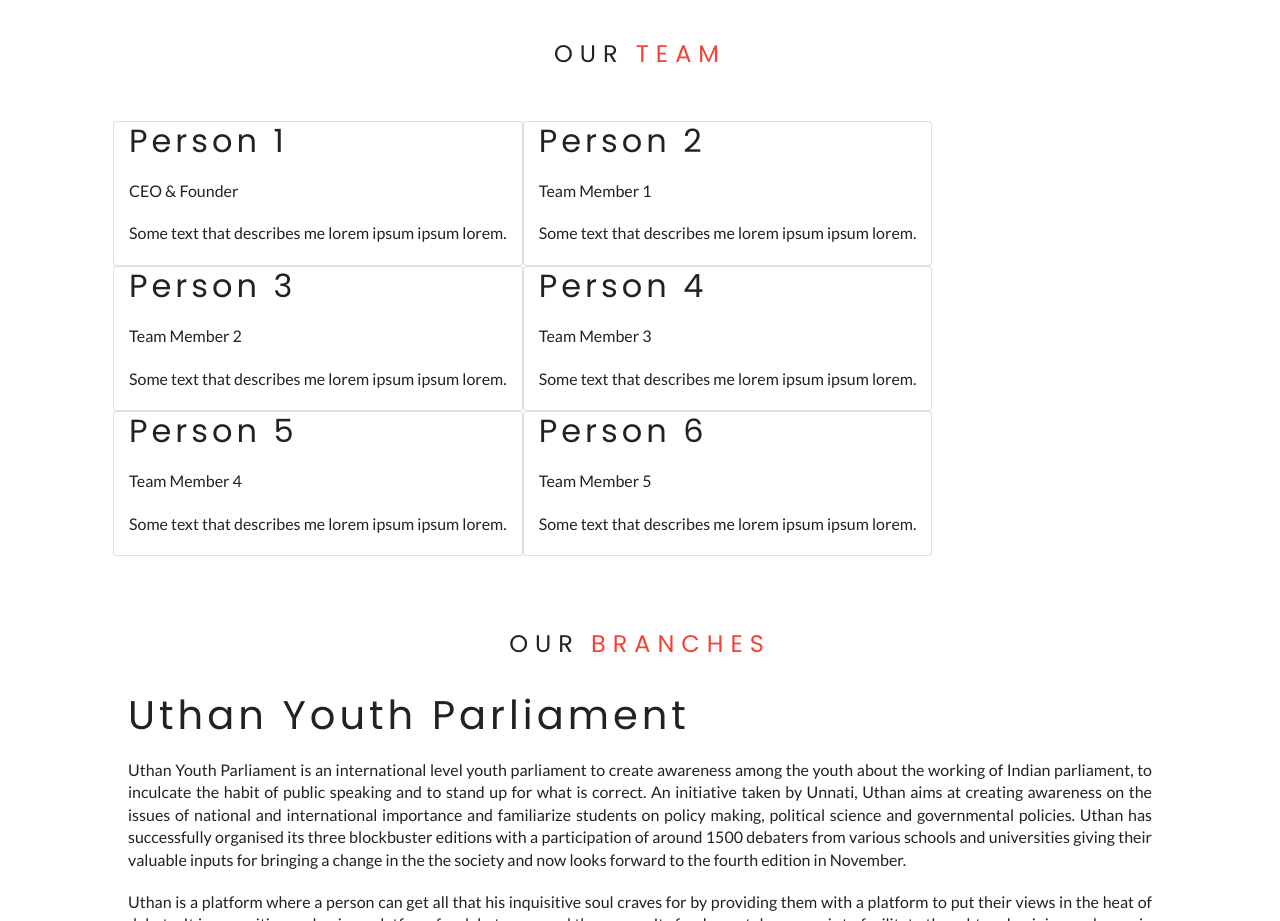
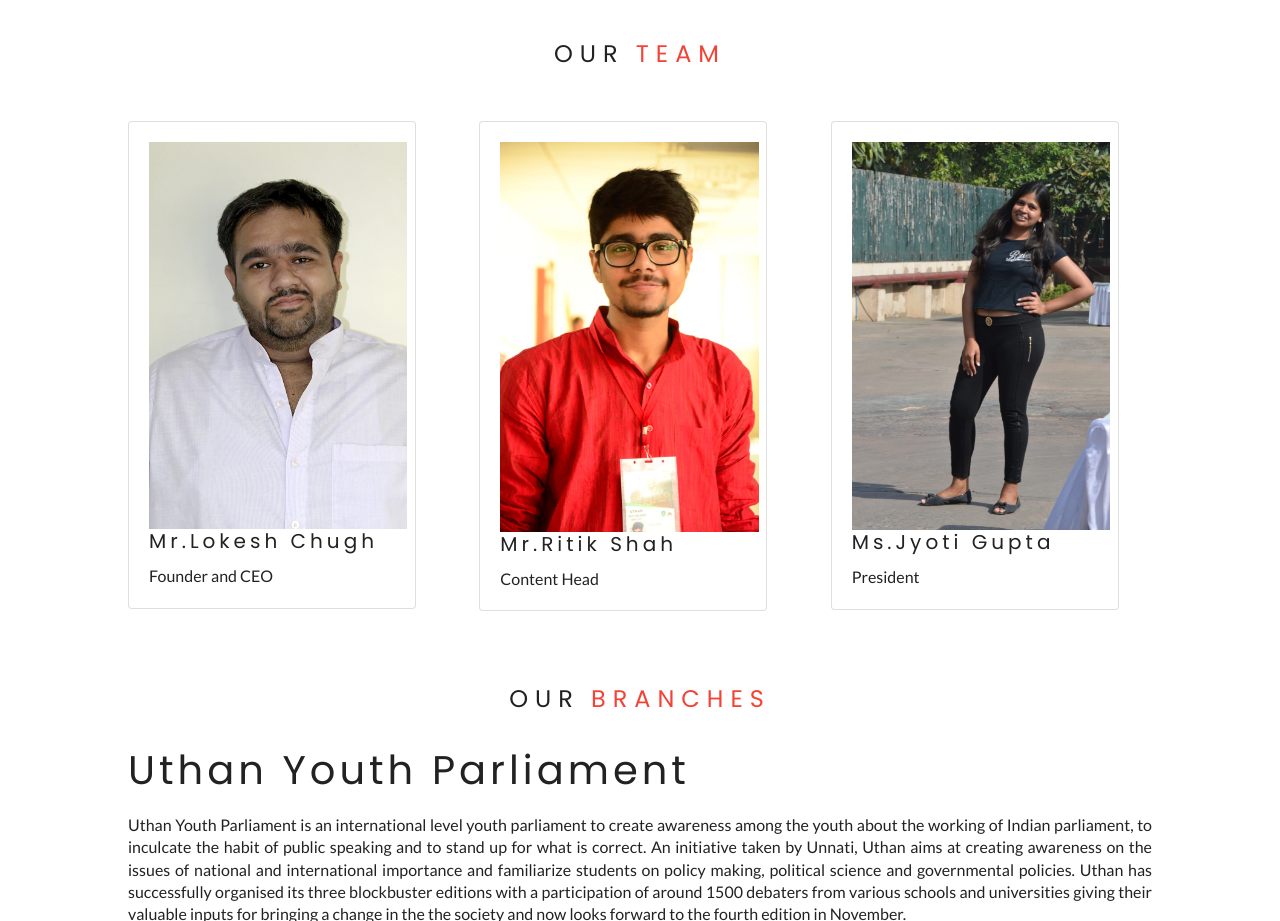
Before and after one commit to ajinkabeer/Unnati, a Gatsby site: page /about in a window 1280 px wide. Shown: the part 1000-1921 px from the top of the page. Built offline with nearby package versions, Linux system fonts and the light colour scheme; Gatsby itself is replaced by a stand-in of ours.

Commit message:
Add team section

```diff
--- a/src/css/single-blog.module.css
+++ b/src/css/single-blog.module.css
@@ -15,3 +15,7 @@
 .post img {
   max-width: 70vw;
 }
+
+img {
+  width: 105%;
+}
--- a/src/pages/about.js
+++ b/src/pages/about.js
@@ -7,6 +7,9 @@
 import Abouts from '../components/About/abouts'
 import Homeabout from '../components/Home/About'
 import Styles2 from '../css/single-blog.module.css'
+import Lokesh from '../images/lokesh.jpg'
+import Ritik from '../images/ritik.jpg'
+import Jyoti from '../images/jyoti.jpg'
 
 const about = ({data}) =>{
  return(
@@ -21,62 +24,37 @@
      <Title title="our" subtitle="team" />
        <div className={Styles2.center}>
          <div class="row">
-  <div class="column">
-    <div class="card">
-       <div class="container">
-        <h2>Person 1</h2>
-        <p class="title">CEO &amp; Founder</p>
-        <p>Some text that describes me lorem ipsum ipsum lorem.</p>
+           <div class="col-sm">
+             <div class="card" style={{width: 18+'rem'}}>
+             <div class="card-body">
+               <img src={Lokesh}></img>
+               <h5 class="card-title">Mr.Lokesh Chugh</h5>
+               <p class="card-text">Founder and CEO</p>
              </div>
              </div>
            </div>
-  <div class="column">
-    <div class="card">
-       <div class="container">
-        <h2>Person 2</h2>
-        <p class="title">Team Member 1</p>
-        <p>Some text that describes me lorem ipsum ipsum lorem.</p>
+    <div class="col-sm">
+      <div class="card" style={{width: 18+'rem'}}>
+      <div class="card-body">
+        <img src={Ritik}></img>
+        <h5 class="card-title">Mr.Ritik Shah</h5>
+        <p class="card-text">Content Head</p>
       </div>
       </div>
     </div>
-  <div class="column">
-    <div class="card">
-       <div class="container">
-        <h2>Person 3</h2>
-        <p class="title">Team Member 2</p>
-        <p>Some text that describes me lorem ipsum ipsum lorem.</p>
-       </div>
-    </div>
-  </div>
-  <div class="column">
-    <div class="card">
-       <div class="container">
-        <h2>Person 4</h2>
-        <p class="title">Team Member 3</p>
-        <p>Some text that describes me lorem ipsum ipsum lorem.</p>
-       </div>
-    </div>
-  </div>
-  <div class="column">
-    <div class="card">
-       <div class="container">
-        <h2>Person 5</h2>
-        <p class="title">Team Member 4</p>
-        <p>Some text that describes me lorem ipsum ipsum lorem.</p>
-       </div>
-    </div>
-  </div>
-  <div class="column">
-    <div class="card">
-       <div class="container">
-        <h2>Person 6</h2>
-        <p class="title">Team Member 5</p>
-        <p>Some text that describes me lorem ipsum ipsum lorem.</p>
+    <div class="col-sm">
+      <div class="card" style={{width: 18+'rem'}}>
+      <div class="card-body">
+        <img src={Jyoti}></img>
+        <h5 class="card-title">Ms.Jyoti Gupta</h5>
+        <p class="card-text">President</p>
       </div>
       </div>
     </div>
   </div>
 </div>
+
+
 
 
 <section className={Styles2.blog}>
```
Also changed, not shown: src/images/jyoti.jpg (added), src/images/lokesh.jpg (added), src/images/ritik.jpg (added), 1 other file. Lines whose indentation alone changed are shown as unchanged.
